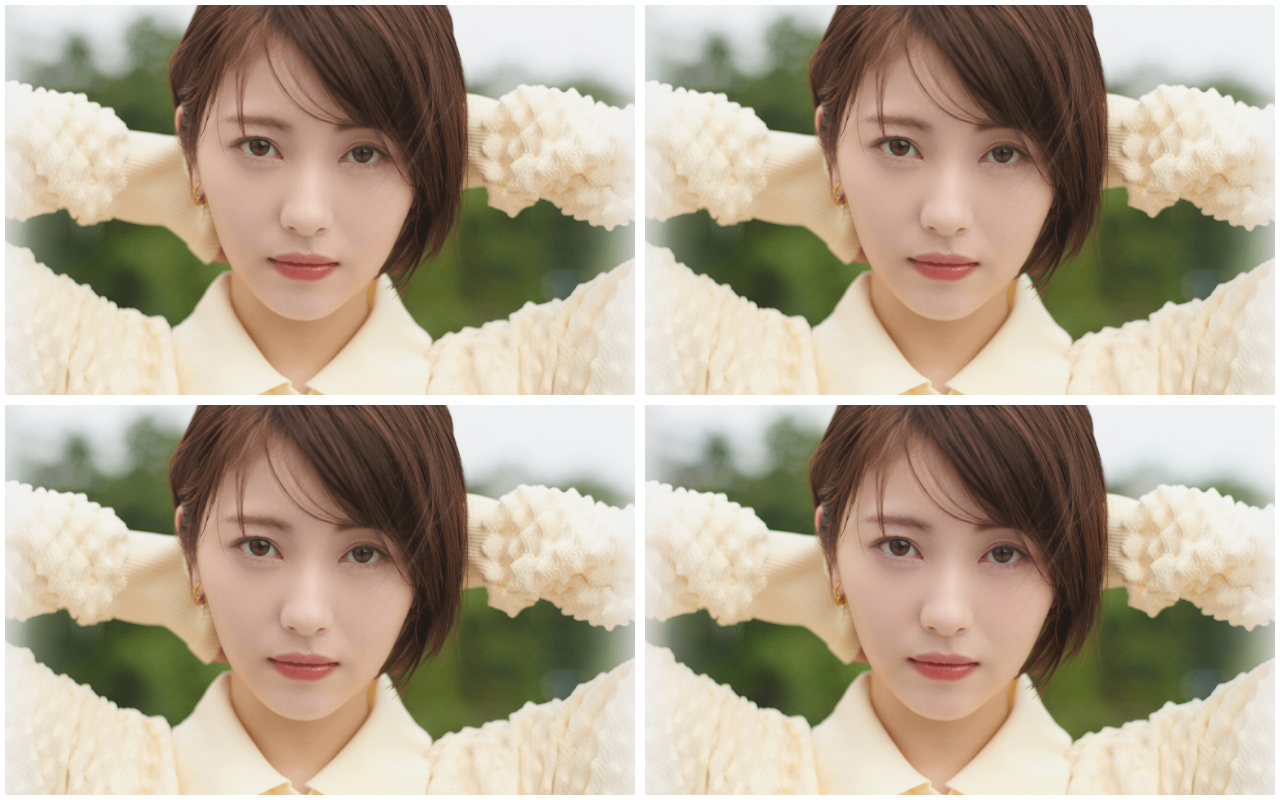
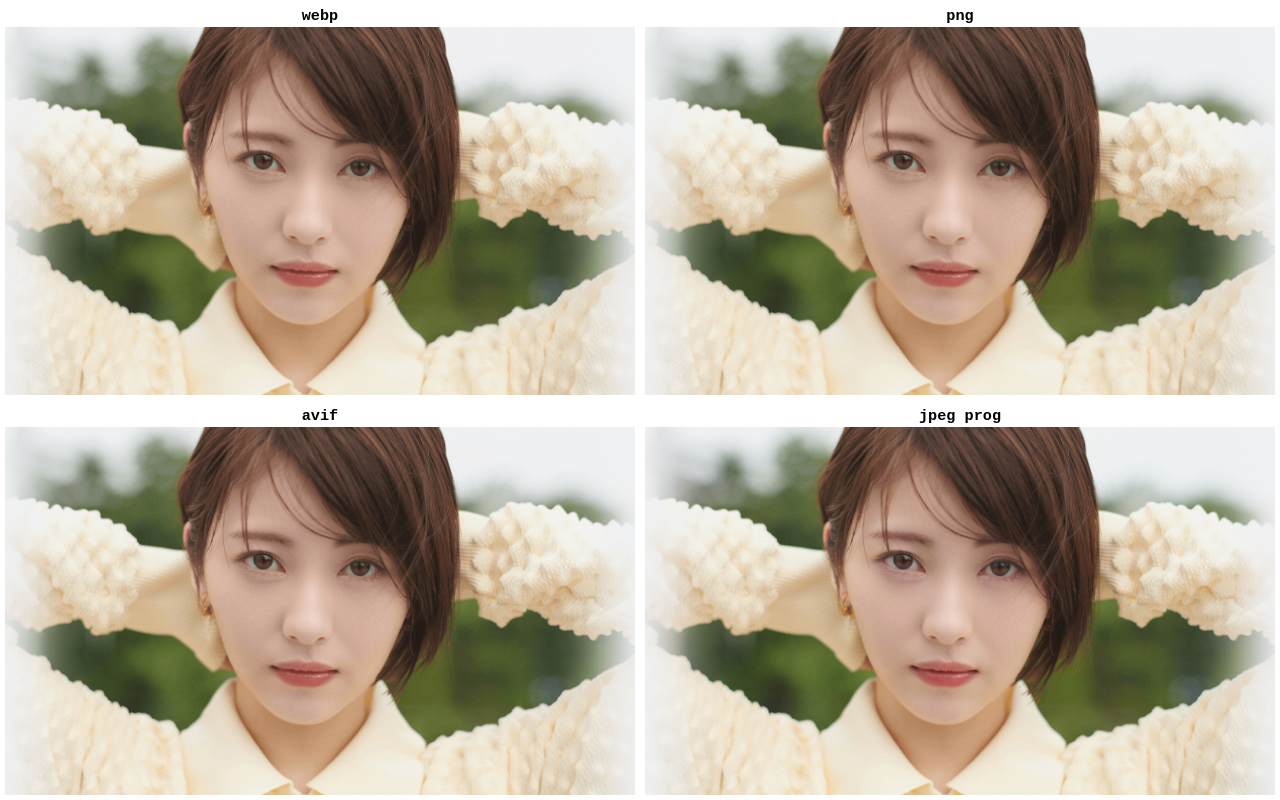
Before and after one commit to qmaru/jpeg-progressive, a plain HTML site: page index.html in a window 1280 px wide. Drawn offline with Linux system fonts and the light colour scheme.

Commit message:
add avif

```diff
--- a/index.html
+++ b/index.html
@@ -1,12 +1,14 @@
 <html>
 
 <head>
-  <title>WEBP vs PNG vs JPEG</title>
+  <meta http-equiv="cache-control" content="no-cache, no-store">
+  <title>WEBP vs PNG vs AVIF vs JPEG</title>
   <style>
     * {
       margin: 0;
       padding: 0;
       box-sizing: border-box;
+      font-family: monospace;
     }
 
     body,
@@ -24,6 +26,7 @@
 
     .box {
       flex: 1 1 50%;
+      flex-flow: column;
       display: flex;
       justify-content: center;
       align-items: center;
@@ -36,15 +39,31 @@
       height: 100%;
       object-fit: cover;
     }
+
+    .box h3 {
+      padding: 2px;
+    }
   </style>
 </head>
 
 <body>
   <div class="container">
-    <div class="box"><img src="images/webp/1.webp" alt="1.webp"></div>
-    <div class="box"><img src="images/png/1.png" alt="1.png"></div>
-    <div class="box"><img src="images/jpg-baseline/1.jpg" alt="1.jpg"></div>
-    <div class="box"><img src="images/jpg-progressive/1.jpg" alt="1.jpg"></div>
+    <div class="box">
+      <h3>webp</h3>
+      <img src="images/webp/1.webp" alt="a webp picture">
+    </div>
+    <div class="box">
+      <h3>png</h3>
+      <img src="images/png/1.png" alt="a png picture">
+    </div>
+    <div class="box">
+      <h3>avif</h3>
+      <img src="images/avif/1.avif" alt="an avif picture">
+    </div>
+    <div class="box">
+      <h3>jpeg prog</h3>
+      <img src="images/jpg-progressive/1.jpg" alt="a jpg picture">
+    </div>
   </div>
 </body>
 
```
Also changed, not shown: images/avif/1.avif (added).
